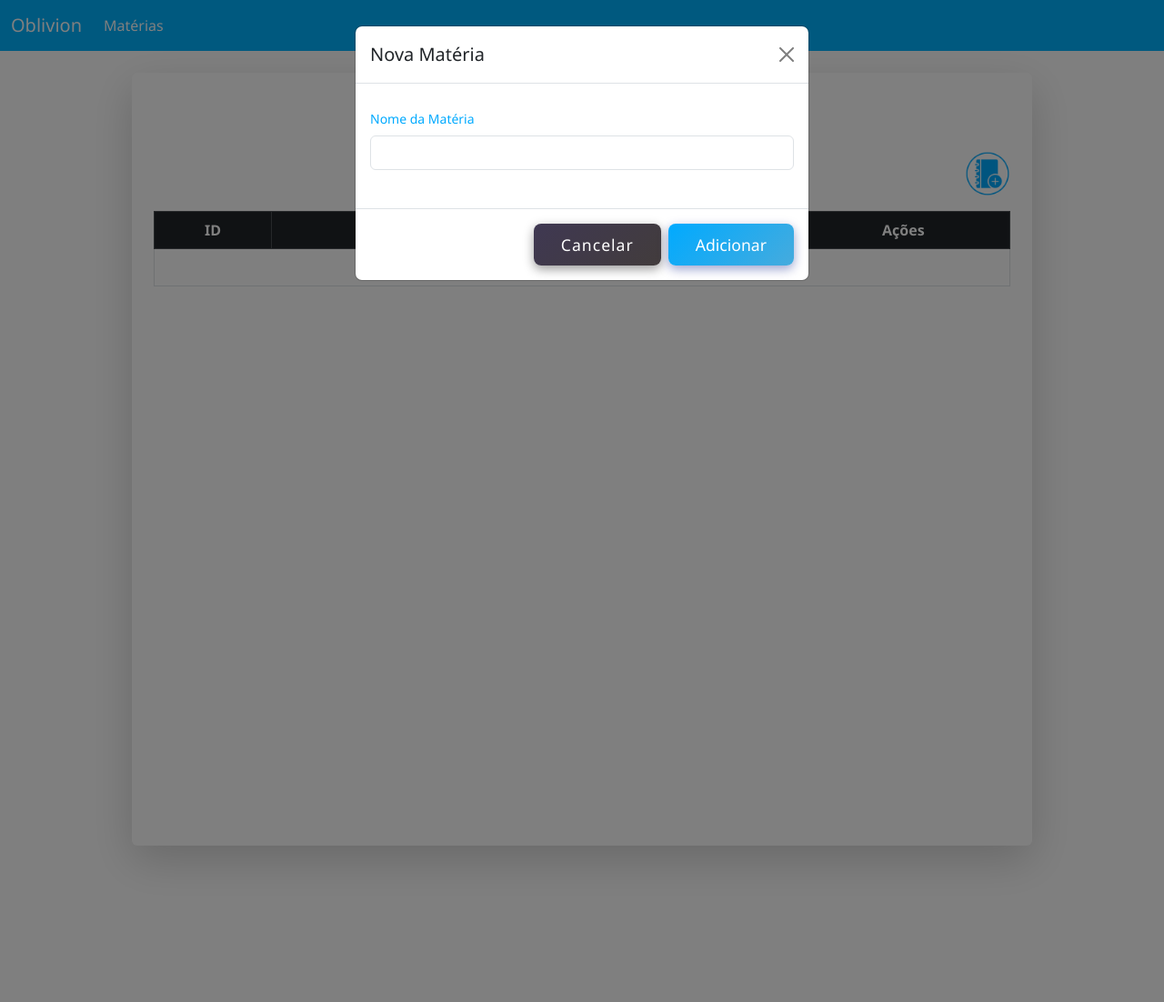
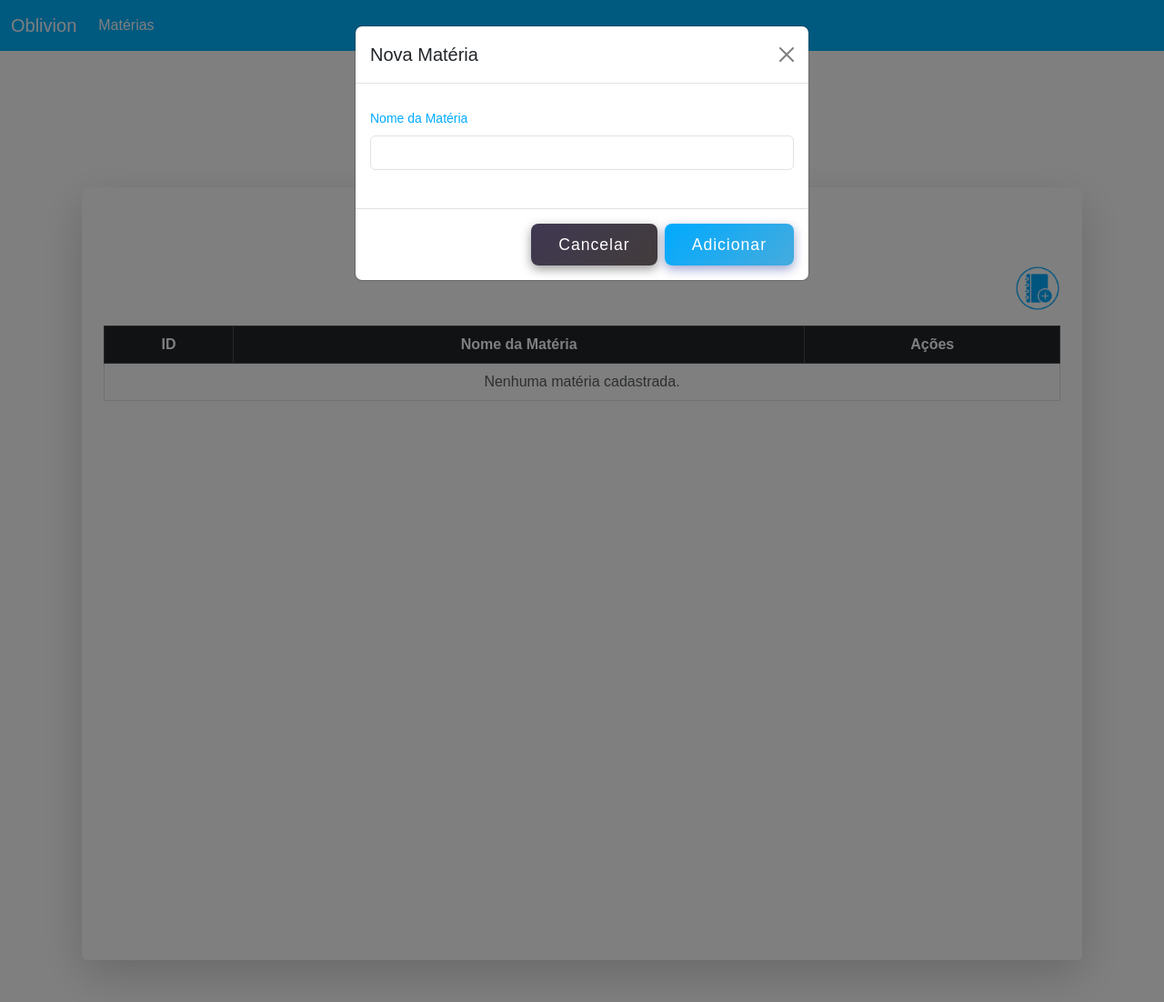
Before and after one commit to MatheusMaiaRangel/tcc-cesario, a PHP site: page /gerenciar_materias.php in a window 1280 px wide, after a click that opens the changed part. Shown: the whole page at 91% size. Run offline with PHP 8.4, Linux system fonts and the light colour scheme; the visitor is signed in with stand-in values (Sample User, id 1); data comes from the database, SQL or seed files in the repository.

Commit message:
Correção no css

```diff
--- a/css/style.css
+++ b/css/style.css
@@ -1,13 +1,16 @@
-/* Unificação dos dois style.css: login/páginas gerais + painel/admin */
+/* RESET E CONFIGURAÇÕES GERAIS */
 * {
   margin: 0;
   padding: 0;
   box-sizing: border-box;
-  font-family: 'Segoe UI', Arial, Helvetica, sans-serif;
+  font-family: 'Arial', sans-serif;
 }
 
 body {
   background: #fff;
+  display: flex;
+  align-items: center;
+  justify-content: center;
   min-height: 100vh;
   flex-direction: column;
   margin-top: 5%;
@@ -16,23 +19,14 @@ body {
 }
 
 h1 {
-  font-family: 'Segoe UI', Arial, Helvetica, sans-serif;
-  color: #00B2FF;
+  color: #00aaff;
   margin-bottom: 10px;
+  font-family: Arial, Helvetica, sans-serif;
 }
 
 h2 {
-  color: #00aaff !important;
+  color: #00aaff;
   margin-bottom: 10px;
-}
-
-h2.titulo-azul {
-  color: #007bff !important;
-  text-align: center !important;
-  font-family: 'Segoe UI', Arial, Helvetica, sans-serif !important;
-  width: 100%;
-  display: block;
-  font-size: 2rem;
 }
 
 h3 {
@@ -41,117 +35,12 @@ h3 {
 }
 
 .titles {
-  font-family: 'Segoe UI', Arial, Helvetica, sans-serif;
+  font-family: Arial, Helvetica, sans-serif;
   color: #00B2FF;
   font-weight: bold !important;
 }
 
-.loginForm {
-  border: 2px solid #00B2FF;
-  border-radius: 5px;
-}
-
-::placeholder {
-  color: #AEAFAF !important;
-}
-
-.imgLogo {
-  margin-top: 10px;
-  margin-bottom: 10px;
-  text-align: center;
-}
-
-.center {
-  text-align: center;
-}
-
-.icon {
-  height: 20px;
-  width: 20px;
-}
-
-.marginB {
-  margin-top: 15px;
-  text-align: center;
-}
-
-.myBtn {
-  border-radius: 20px !important;
-  padding-left: 0px 15px !important;
-  background-color: #00B2FF !important;
-}
-
-.card {
-  border-radius: 10px;
-  background-color: aliceblue;
-  min-height: 80vh;
-}
-.card-header {
-  background-color: #007bff;
-  color: white;
-  font-size: 1.5rem;
-  border-bottom: 1px solid #ddd;
-}
-.card-body {
-  background-color: #ffffff;
-  padding: 20px;
-}
-.card-title {
-  font-size: 1.25rem;
-}
-.btn-primary {
-  background-color: #007bff;
-  border-color: #007bff;
-}
-.btn-primary:hover {
-  background-color: #0056b3;
-  border-color: #004085;
-}
-.btn-back {
-  margin-top: 20px;
-}
-
-.background_blue {
-  background-color: #00B2FF;
-}
-.blue {
-  color: #00B2FF;
-}
-.main {
-  margin-top: 70px;
-  position: relative;
-  min-height: 100vh;
-  display: flex;
-  align-items: center;
-  justify-content: center;
-  padding-bottom: 30px;
-  background-color: #fdfdfb;
-}
-
-.navbar-nav .nav-link {
-  color: #fff !important;
-}
-
-.container {
-  width: 90%;
-  max-width: 1200px;
-  text-align: center;
-  position: relative;
-  min-height: 850px;
-  margin: 0 auto;
-  padding: 5px;
-  border-radius: 10px;
-  background-color: #d3d3d3;
-  color: initial;
-  display: flex;
-  flex-direction: column;
-}
-
-.logo {
-  width: 100px;
-  margin: 0;
-}
-
+/* FORMULÁRIOS E INPUTS */
 form {
   display: flex;
   flex-direction: column;
@@ -171,7 +60,20 @@ input {
   font-size: 14px;
 }
 
-button[type="submit"] {
+select {
+  padding: 10px;
+  border: 2px solid #00aaff;
+  border-radius: 5px;
+  font-size: 14px;
+}
+
+::placeholder {
+  color: #AEAFAF !important;
+}
+
+/* BOTÕES */
+button[type="submit"],
+.myBtn {
   background: linear-gradient(135deg, #00aaff, #46abdd);
   color: white;
   border: none;
@@ -181,13 +83,114 @@ button[type="submit"] {
   box-shadow: 0 4px 12px rgba(6, 25, 138, 0.4);
   transition: all 0.3s ease;
   font-weight: 500;
+  cursor: pointer;
+  letter-spacing: 1px;
 }
 
-button[type="submit"]:hover {
-  background: linear-gradient(135deg, #00aaff, #46abdd);
+button[type="submit"]:hover,
+.myBtn:hover {
   transform: scale(1.03);
   box-shadow: 0 6px 16px rgba(6, 25, 138, 0.4);
+  background: linear-gradient(135deg, #00aaff, #46abdd);
   color: white !important;
+}
+
+.btn-cinza {
+  background: linear-gradient(135deg, #3f3852, #423c3c);
+  color: white;
+  border: none;
+  padding: 10px 30px;
+  font-size: 1.1rem;
+  border-radius: 8px;
+  box-shadow: 0 4px 12px rgba(0, 0, 0, 0.4);
+  transition: all 0.3s ease;
+  font-weight: 500;
+  cursor: pointer;
+  letter-spacing: 1px;
+}
+
+.btn-cinza:hover {
+  background: linear-gradient(135deg, #3f3852, #423c3c);
+  transform: scale(1.03);
+  box-shadow: 0 6px 16px rgba(0, 0, 0, 0.4);
+}
+
+.btn-container {
+  text-align: center;
+  margin-top: 30px;
+}
+
+.btn-back {
+  margin-top: 20px;
+}
+
+/* CONTAINERS E LAYOUTS */
+.container-login {
+  width: 90%;
+  max-width: 400px;
+  text-align: center;
+}
+
+.container, .main, .card {
+  width: 100%;
+  max-width: 1200px; /* Ajuste conforme necessário */
+  margin: 0 auto;
+}
+
+
+.card-header {
+  background-color: #007bff;
+  color: white;
+  font-size: 1.5rem;
+  border-bottom: 1px solid #ddd;
+}
+
+.card-body {
+  background-color: #ffffff;
+  padding: 20px;
+}
+
+.card-title {
+  font-size: 1.25rem;
+}
+
+/* CORES E ESTILOS */
+.background_blue {
+  background-color: #00B2FF;
+}
+
+.blue {
+  color: #00B2FF;
+}
+
+.navbar-nav .nav-link {
+  color: #fff !important;
+}
+
+/* ELEMENTOS ESPECÍFICOS */
+.logo {
+  width: 100px;
+  margin: 0;
+}
+
+.imgLogo {
+  margin-top: 10px;
+  margin-bottom: 10px;
+  text-align: center;
+}
+
+.center {
+  text-align: center;
+}
+
+.marginB {
+  margin-top: 15px;
+  text-align: center;
+}
+
+.icon {
+  height: 20px;
+  width: 20px;
 }
 
 .linha-ou {
@@ -238,38 +241,13 @@ button[type="submit"]:hover {
   z-index: 1000;
 }
 
-select {
-  padding: 10px;
-  border: 2px solid #00aaff;
-  border-radius: 5px;
-  font-size: 14px;
+/* BOTÕES BOOTSTRAP PADRÃO */
+.btn-primary {
+  background-color: #007bff;
+  border-color: #007bff;
 }
 
-.btn-cinza {
-  background: linear-gradient(135deg, #3f3852, #423c3c);
-  color: white;
-  border: none;
-  padding: 10px 30px;
-  font-size: 1.1rem;
-  border-radius: 8px;
-  box-shadow: 0 4px 12px rgba(0, 0, 0, 0.4);
-  transition: all 0.3s ease;
-  font-weight: 500;
-  cursor: pointer;
-  letter-spacing: 1px;
+.btn-primary:hover {
+  background-color: #0056b3;
+  border-color: #004085;
 }
-
-.btn-cinza:hover {
-  background: linear-gradient(135deg, #3f3852, #423c3c);
-  transform: scale(1.03);
-  box-shadow: 0 6px 16px rgba(0, 0, 0, 0.4);
-}
-
-.btn-container {
-  text-align: center;
-  margin-top: 30px;
-}
-
-.titulo-azul {
-  color: #007bff !important;
-}
```
